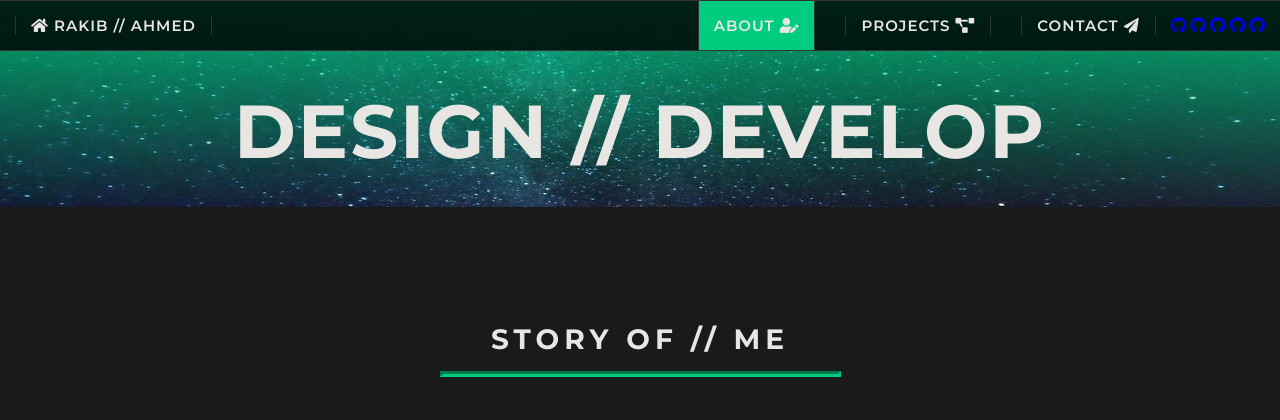
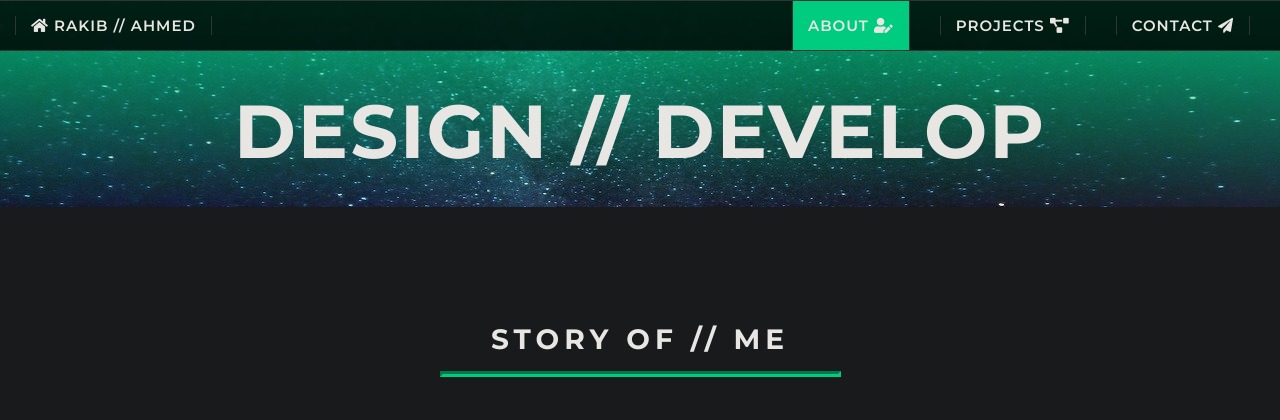
Before and after one commit to strawhat19/Portfolio, a PHP site: page / in a window 1280 px wide. Shown: the top 420 px of the page. Run offline with PHP 8.4, Linux system fonts and the light colour scheme; some libraries are stand-ins or nearby versions.

Commit message:
more mobile menu changes, hiding social links

```diff
--- a/assets/style.css
+++ b/assets/style.css
@@ -2,6 +2,9 @@
 
 /* Main Style Controller */
 
+::selection {
+    background: #181a1b;
+}
 
 /* Variables */
 
@@ -91,6 +94,10 @@ nav ul {
 
     .mobile-menu {
         display: none !important;
+    }
+
+    .social-links {
+        display: none;
     }
 
 }
```
